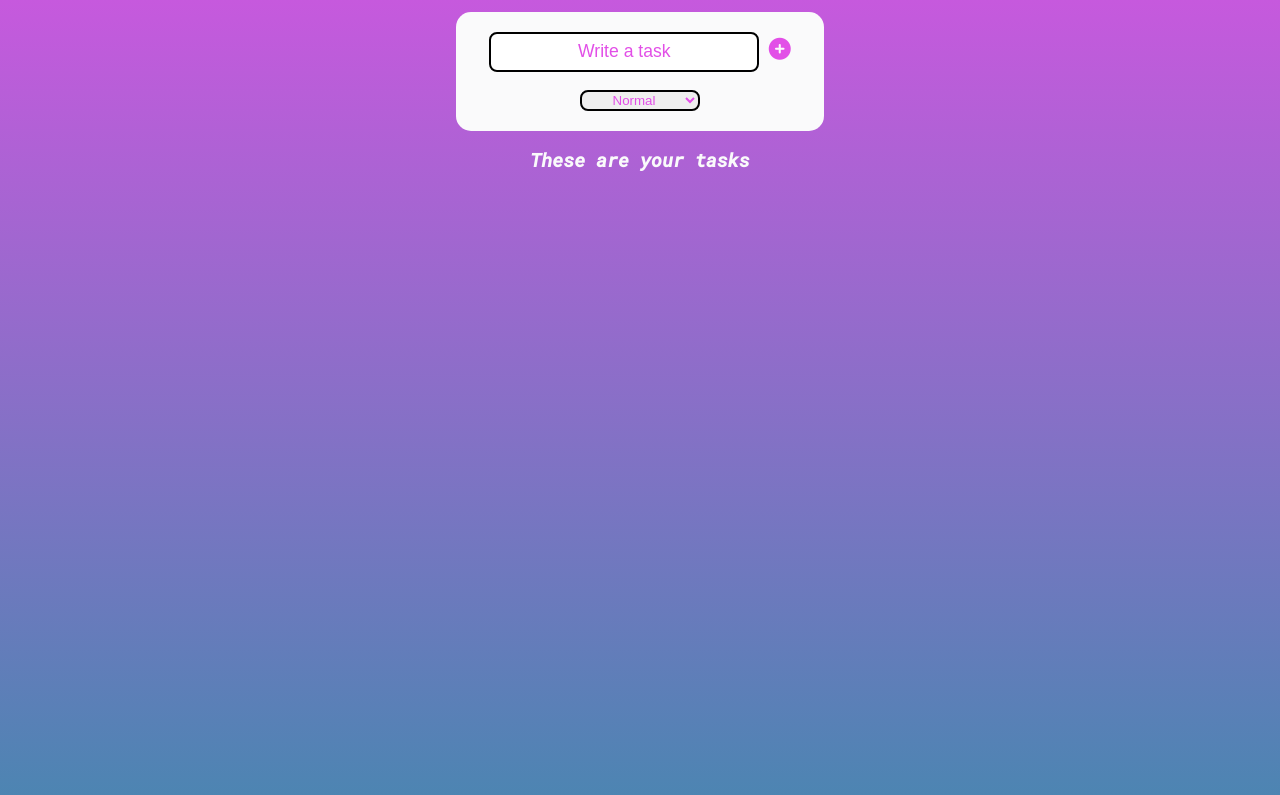
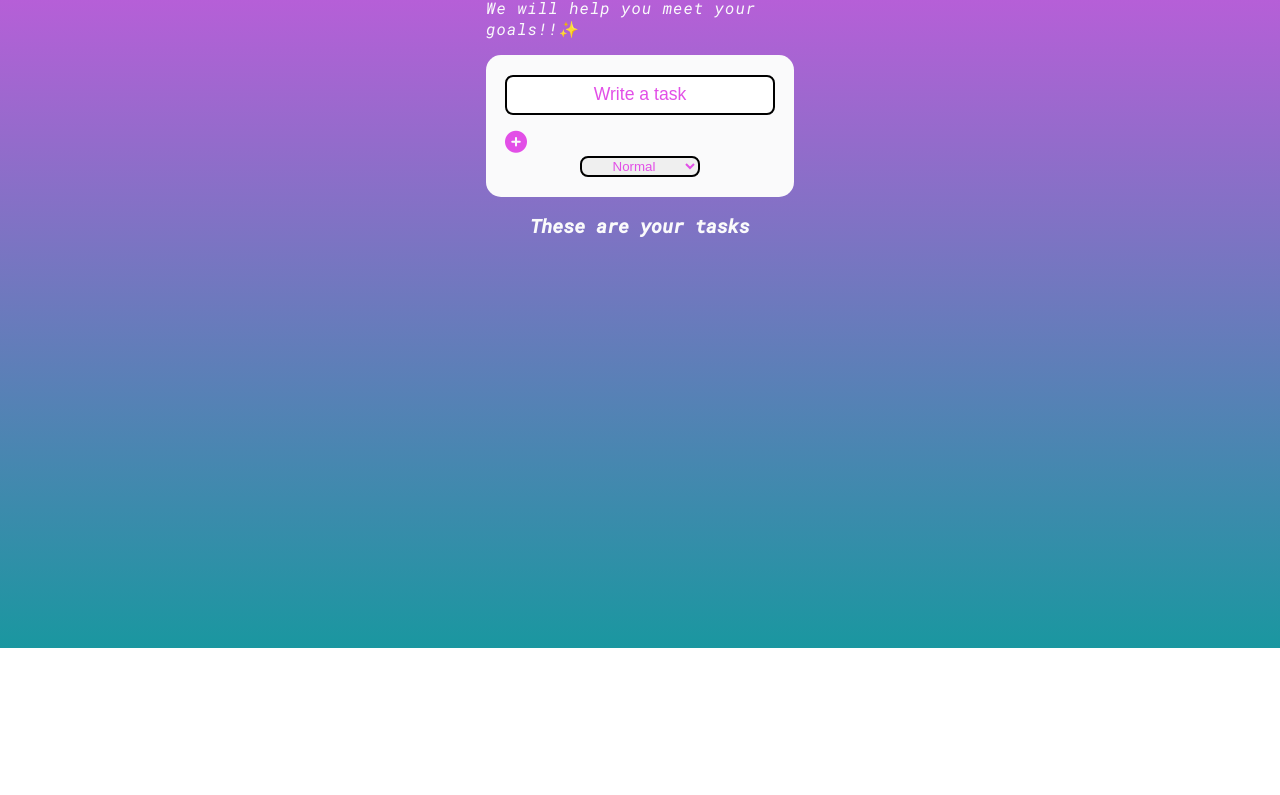
Before and after one commit to keilinaguiar/first-project-HACK-BOSS, a plain HTML site: page index.html in a window 1280 px wide. Shown: the part 184-979 px from the top of the page. After the commit the page ends 832 px from the top, so only its background shows below. Drawn offline with Linux system fonts and the light colour scheme.

Commit message:
Proyecto terminado

```diff
--- a/css/style.css
+++ b/css/style.css
@@ -15,13 +15,14 @@ body {
     background: linear-gradient(to bottom, var(--purple), var(--blue-light));
     font-family: 'Roboto Mono', monospace;
     color: var(--white);
-    height: 100vw;
+    height: 100vh;
 }
 .container {
-    max-width: 80%;
+    max-width: 100%;
     width: 400px;
     height: 600px;
     margin: 0 auto;
+    padding: 0 30px;
 }
 /***************
 *****Profile****
```
